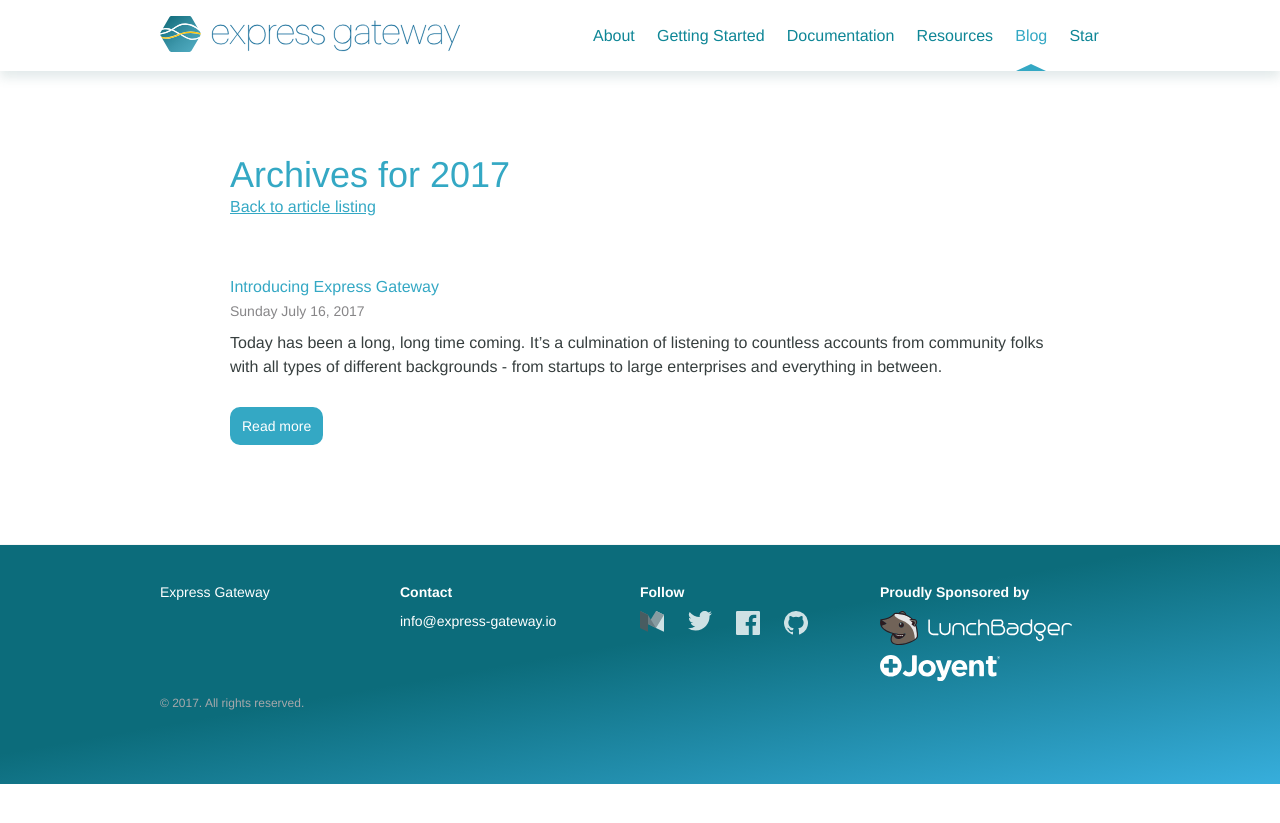
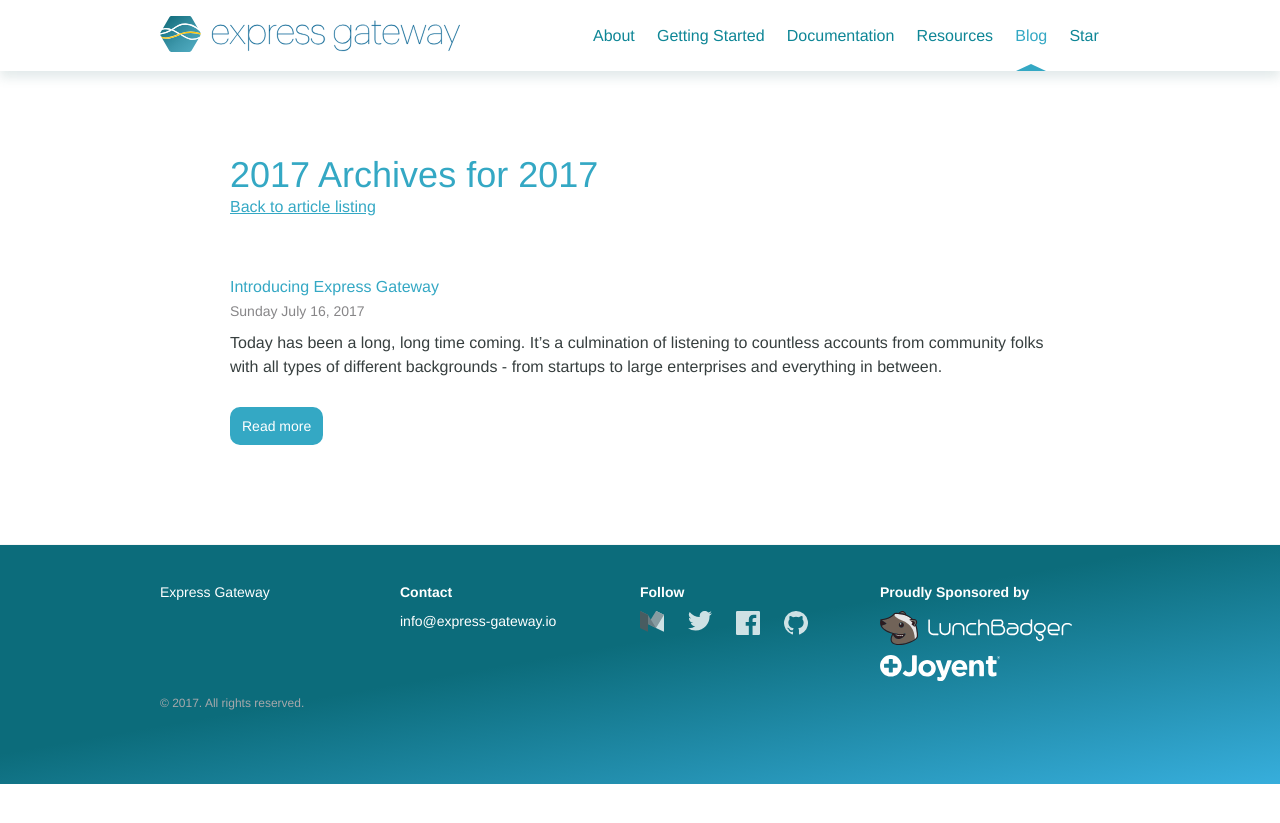
Before and after one commit to ExpressGateway/express-gateway.io, a Jekyll site: the page built from _archives-year/2017.md, in a window 1280 px wide. Shown: the top 823 px of the page. Built offline with Jekyll 4.4.1, drawn with Linux system fonts in a browser that asks for light colours; nearby versions of some CDN libraries; some web fonts are replaced; comment, search, counter and statistics services are not loaded.

Commit message:
off canvas menu location control

```diff
--- a/_layouts/archive-year.html
+++ b/_layouts/archive-year.html
@@ -5,7 +5,7 @@
 <div class="wrapper-flex">
 <div class="wrapper">
 <div class="flex-column shape-style" markdown="1">
-  <h2 class="blog-header">{{ page.title }}</h2>
+  <h2 class="blog-header">{{ page.year }} {{ page.title }}</h2>
   <a class="back" href="{{ site.baseurl}}/blog">Back to article listing</a>
   <div class="article-list">
 <ul>
--- a/_sass/_responsive.scss
+++ b/_sass/_responsive.scss
@@ -110,8 +110,9 @@
     }
     .header-menu-icon {
       position: relative;
+    }
 
-    }
+    .site-header nav.menu {}
 
     /* example 5 */
     .header-menu-icon span {
--- a/assets/js/scripts.js
+++ b/assets/js/scripts.js
@@ -21,18 +21,33 @@
     })
   }
 
+  //opens main navigation sidebar
   $('.header-menu-icon').click(function(e){
 			e.preventDefault();
 			$('body').toggleClass('with-sidebar');
+      //fix off canvas menu on scroll
+      var screenheight = parseInt($(document).height());
+       var scrolledpx = parseInt($("body").scrollTop());
+       var sum = screenheight-scrolledpx;
+       console.log("screenheight=" + screenheight);
+       console.log("scrolledpx body=" + scrolledpx);
+       console.log("sum=" + sum);
+       $(".site-header nav.menu").css({
+         "margin-top":scrolledpx,
+         "height:":screenheight
+       });
 		});
 
+  // site click back
   $('#site-cache').click(function(e){
     $('body').removeClass('with-sidebar');
   });
 
+  // toc menu
   $('.toc-responsive-menu-icon').click(function(e){
 			$('.toc-wrapper').toggleClass('toc-wrapper-height');
 		});
+
 
 })
 
```
